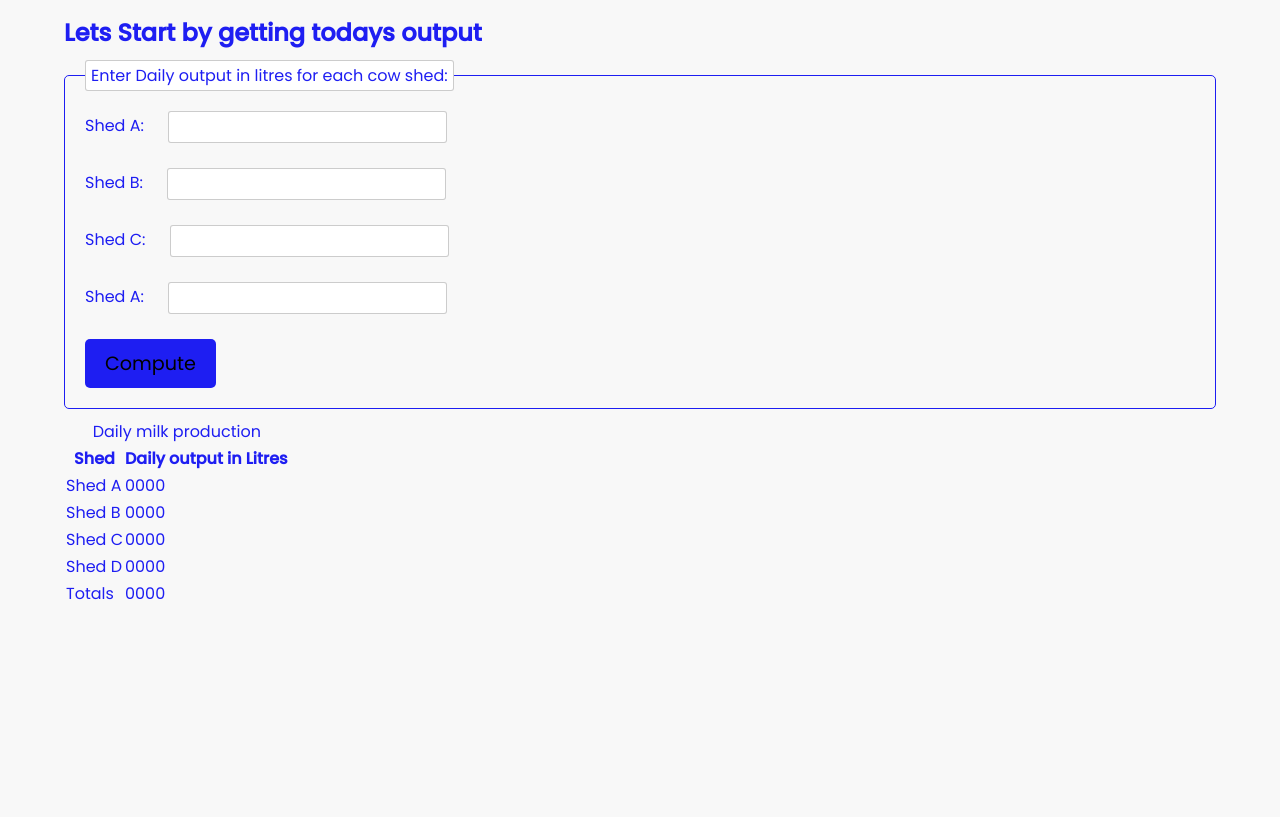
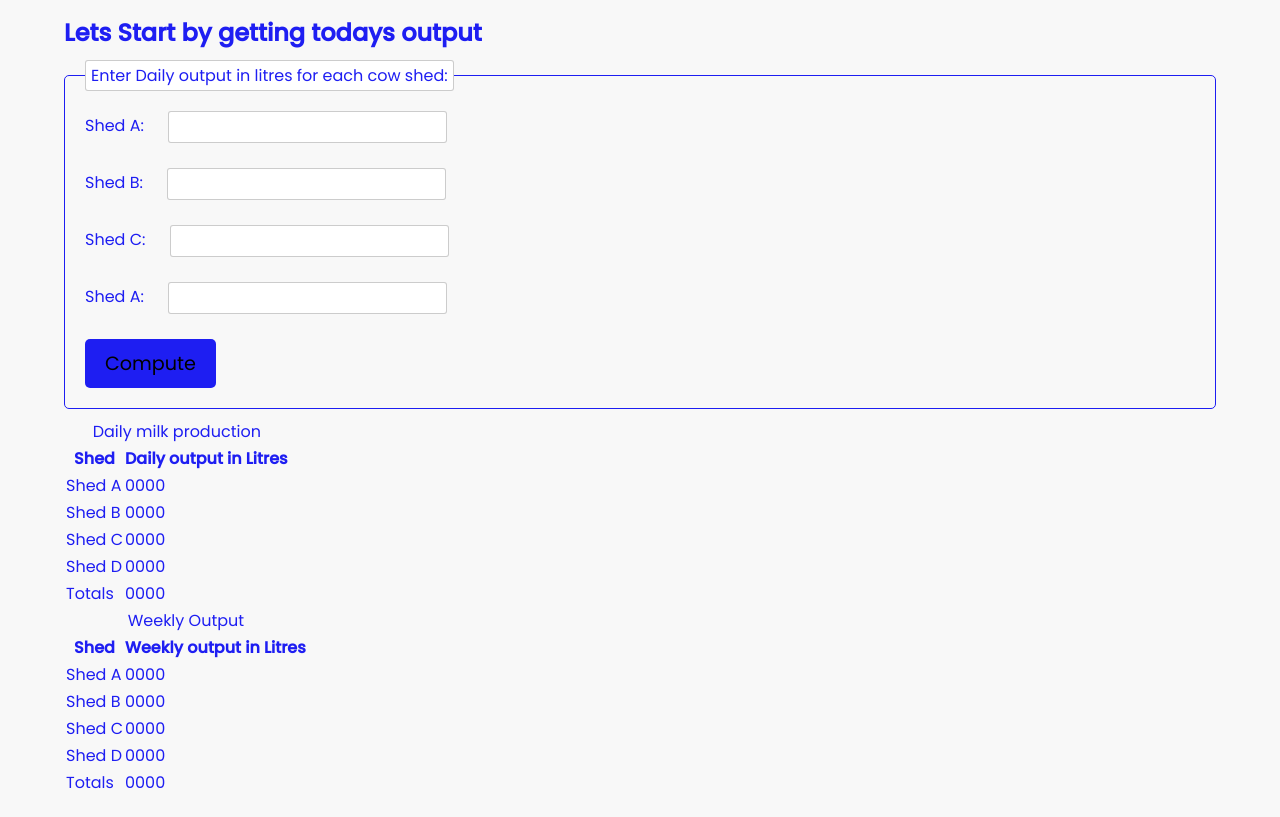
Before and after one commit to brianinq/Daily-Dairy, a plain HTML site: page index.html in a window 1280 px wide. Shown: the part 85-902 px from the top of the page. Before the commit the page ends 800 px from the top, so only its background shows below. Drawn offline with Linux system fonts and the light colour scheme; a web font is replaced by a local one.

Commit message:
add weekly stats table

```diff
--- a/index.html
+++ b/index.html
@@ -67,6 +67,36 @@
             <td>0000</td>
           </tr>
         </table>
+        <table>
+          <caption>
+            Weekly Output
+          </caption>
+          <tr>
+            <th>Shed</th>
+            <th>Weekly output in Litres</th>
+          </tr>
+          <tr>
+            <td>Shed A</td>
+            <td>0000</td>
+          </tr>
+          <tr>
+            <td>Shed B</td>
+            <td>0000</td>
+          </tr>
+          <tr>
+            <td>Shed C</td>
+            <td>0000</td>
+          </tr>
+          <tr>
+            <td>Shed D</td>
+            <td>0000</td>
+          </tr>
+          <tr>
+            <td>Totals</td>
+            <td>0000</td>
+          </tr>
+        </table>
+      </div>
       </div>
     </main>
     <footer>
```
